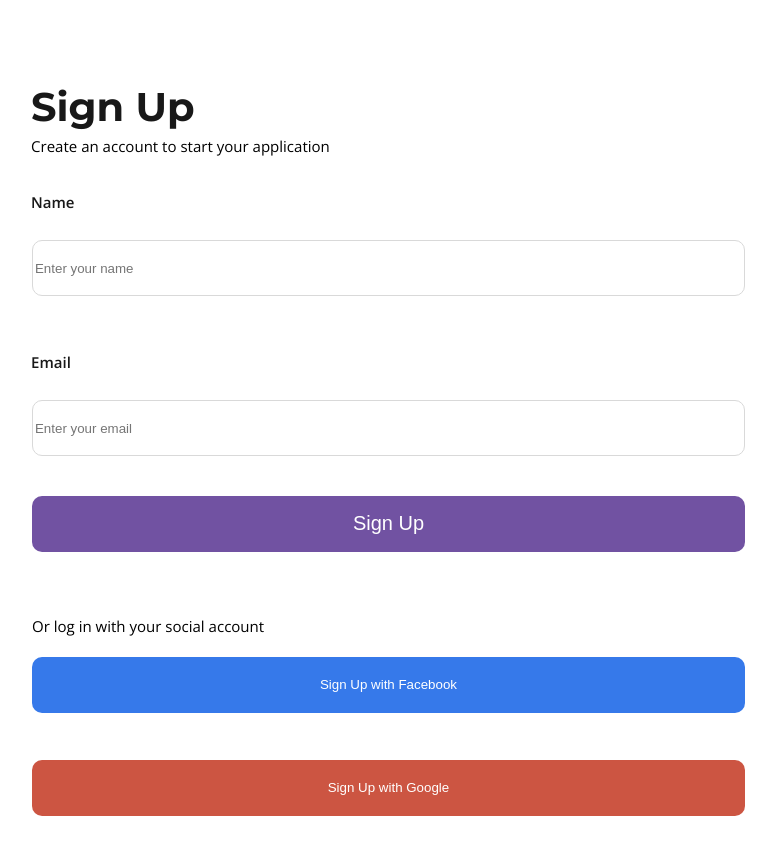
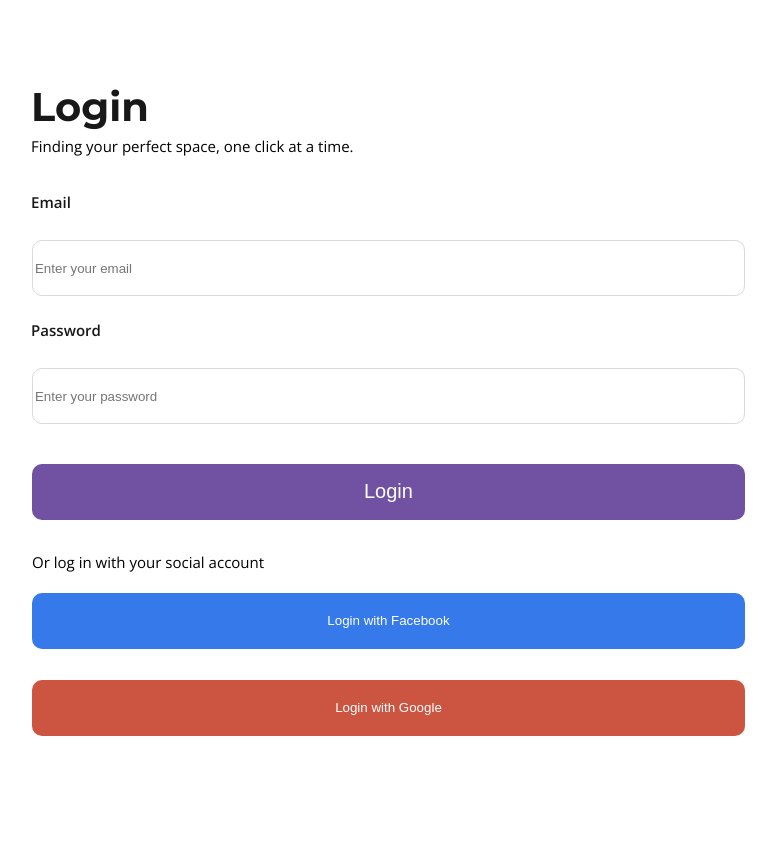
Before and after one commit to coderaticebear/BuyerFolio-Frontend, an Angular app: page / in a window 1280 px wide. Shown: the top 854 px of the page, without its empty margins (368-1144 px from the left). After the commit the page ends 800 px from the top, so only its background shows below. Built offline with nearby package versions, Linux system fonts and the light colour scheme.

Commit message:
Login Component

```diff
--- a/src/app/app.component.html
+++ b/src/app/app.component.html
@@ -1,3 +1,4 @@
 
 
-<app-signup></app-signup>
+<!-- <app-signup></app-signup> -->
+<app-login></app-login>
--- a/src/app/login/login.component.css
+++ b/src/app/login/login.component.css
@@ -0,0 +1,172 @@
+
+.create-an-account,
+.sign-up {
+  position: absolute;
+  left: 0;
+  line-height: 1.32rem;
+}
+.sign-up {
+  top: 0;
+}
+.create-an-account {
+  top: 2.5rem;
+  font-size: var(--font-size-mini);
+  font-family: var(--font-open-sans);
+  color: var(--color-black);
+
+}
+.header,
+.name {
+  position: absolute;
+}
+.header {
+  top: 6rem;
+  left: 24.94rem;
+  width: 20.5rem;
+  height: 3.88rem;
+  text-align: right;
+  font-size: var(--font-size-21xl);
+  font-family: var(--font-montserrat);
+}
+.name {
+  top: 0;
+  left: 0;
+  line-height: 1.32rem;
+  font-weight: 600;
+}
+.email-input-child {
+  position: absolute;
+  top: 3rem;
+  left: 0.06rem;
+  border-radius: var(--br-3xs);
+  border: 1.5px solid var(--color-gainsboro-100);
+  box-sizing: border-box;
+  width: 44.56rem;
+  height: 3.5rem;
+  cursor: pointer;
+}
+.email-input {
+  position: absolute;
+  top: 12rem;
+  left: 24.94rem;
+  width: 44.63rem;
+  height: 6.5rem;
+}
+.password-input-child {
+  position: absolute;
+  top: 3rem;
+  left: 0.06rem;
+  border-radius: var(--br-3xs);
+  border: 1.5px solid var(--color-gainsboro-100);
+  box-sizing: border-box;
+  width: 44.56rem;
+  height: 3.5rem;
+}
+.password-input {
+  position: absolute;
+  top: 20rem;
+  left: 24.94rem;
+  width: 44.63rem;
+  height: 6.5rem;
+}
+
+
+.sign-up-button-child {
+  position: absolute;
+  top: 0;
+  left: 0;
+  border-radius: var(--br-3xs);
+  background-color: var(--color-darkslateblue);
+  width: 44.56rem;
+  height: 3.5rem;
+}
+.sign-up1 {
+  position: absolute;
+  top: 1.06rem;
+  left: 19.94rem;
+  line-height: 1.32rem;
+}
+.facebook-sign-up-child,
+.sign-up-button {
+  position: absolute;
+  width: 44.56rem;
+  height: 3.5rem;
+}
+.sign-up-button {
+  top: 29rem;
+  left: 25rem;
+  font-size: var(--font-size-xl);
+  color: var(--white);
+}
+.facebook-sign-up-child {
+  top: 0;
+  left: 0;
+  border-radius: var(--br-3xs);
+  background-color: #3679ea;
+}
+.sign-up-with {
+  position: absolute;
+  top: 1.06rem;
+  left: 15.19rem;
+  line-height: 1.32rem;
+}
+.facebook-sign-up,
+.google-sign-up-child {
+  position: absolute;
+  left: 0;
+  width: 44.56rem;
+  height: 3.5rem;
+}
+.facebook-sign-up {
+  top: 2.56rem;
+}
+.google-sign-up-child {
+  top: 0;
+  border-radius: var(--br-3xs);
+  background-color: #cc5542;
+}
+.sign-up-with1 {
+  position: absolute;
+  top: 1.06rem;
+  left: 16.06rem;
+  line-height: 1.32rem;
+}
+.google-sign-up {
+  position: absolute;
+  top: 8rem;
+  left: 0;
+  width: 44.56rem;
+  height: 3.5rem;
+}
+.or-log-in {
+  position: absolute;
+  top: 0;
+  left: 0;
+  font-size: var(--font-size-mini);
+  line-height: 1.32rem;
+  color: var(--color-black);
+  text-align: right;
+}
+.social-sign-up-section {
+  position: absolute;
+  top: 34.5rem;
+  left: 25rem;
+  width: 44.56rem;
+  height: 12.5rem;
+  font-size: var(--font-size-xl);
+  color: var(--white);
+}
+.login-page {
+  position: relative;
+  background-color: var(--white);
+  width: 100%;
+  height: 46.38rem;
+  overflow: hidden;
+  text-align: left;
+  font-size: var(--font-size-mini);
+  color: var(--color-gray-200);
+  font-family: var(--font-open-sans);
+}
+button{
+  cursor: pointer;
+}
--- a/src/app/login/login.component.html
+++ b/src/app/login/login.component.html
@@ -1 +1,55 @@
-<h1>Login</h1>
+<!DOCTYPE html>
+<html>
+<head>
+  <meta charset="utf-8" />
+  <meta name="viewport" content="initial-scale=1, width=device-width" />
+  <link rel="stylesheet" href="https://fonts.googleapis.com/css2?family=Montserrat:wght@400;500;600;700&display=swap" />
+  <link rel="stylesheet" href="https://fonts.googleapis.com/css2?family=Open Sans:wght@400;600;700;800&display=swap" />
+  <link rel="stylesheet" href="https://fonts.googleapis.com/css2?family=Work Sans:wght@400&display=swap" />
+  <link rel="stylesheet" href="https://fonts.googleapis.com/css2?family=Inter:wght@500&display=swap" />
+</head>
+<body>
+  <main class="login-page">
+    <div class="header">
+      <b class="sign-up">Login</b>
+      <div class="create-an-account">
+        Finding your perfect space, one click at a time.
+      </div>
+    </div>
+    <!-- <div class="name-input">
+      <div class="name">Name</div>
+
+        <input class="name-input-child" id="rectangle" type="text" name="name" placeholder="Enter your name" />
+
+    </div> -->
+    <div class="email-input">
+      <div class="name">Email</div>
+
+        <input class="email-input-child" type="email" name="email" placeholder="Enter your email" />
+
+    </div>
+
+    <div class="password-input">
+        <div class="name">Password</div>
+          <input class="password-input-child" type="password" name="password" placeholder="Enter your password" />
+
+    </div>
+    <!-- <div class="sign-up-button">
+      <div class="sign-up-button-child"></div> -->
+    <button class="sign-up1 sign-up-button-child sign-up-button">Login</button>
+    <!-- </div> -->
+    <div class="social-sign-up-section">
+        <div class="or-log-in">Or log in with your social account</div>
+      <!-- <div class="facebook-sign-up">
+        <div class="facebook-sign-up-child"></div> -->
+        <button class="sign-up-with facebook-sign-up-child facebook-sign-up">Login with Facebook</button>
+      <!-- </div> -->
+      <!-- <div class="google-sign-up"> -->
+        <!-- <div class="google-sign-up-child"></div> -->
+        <button class="google-sign-up sign-up-with1 google-sign-up-child">Login with Google</button>
+      <!-- </div> -->
+
+    </div>
+  </main>
+</body>
+</html>
```
Also changed, not shown: 1 other file (tests, documents, lock files or other folders).
